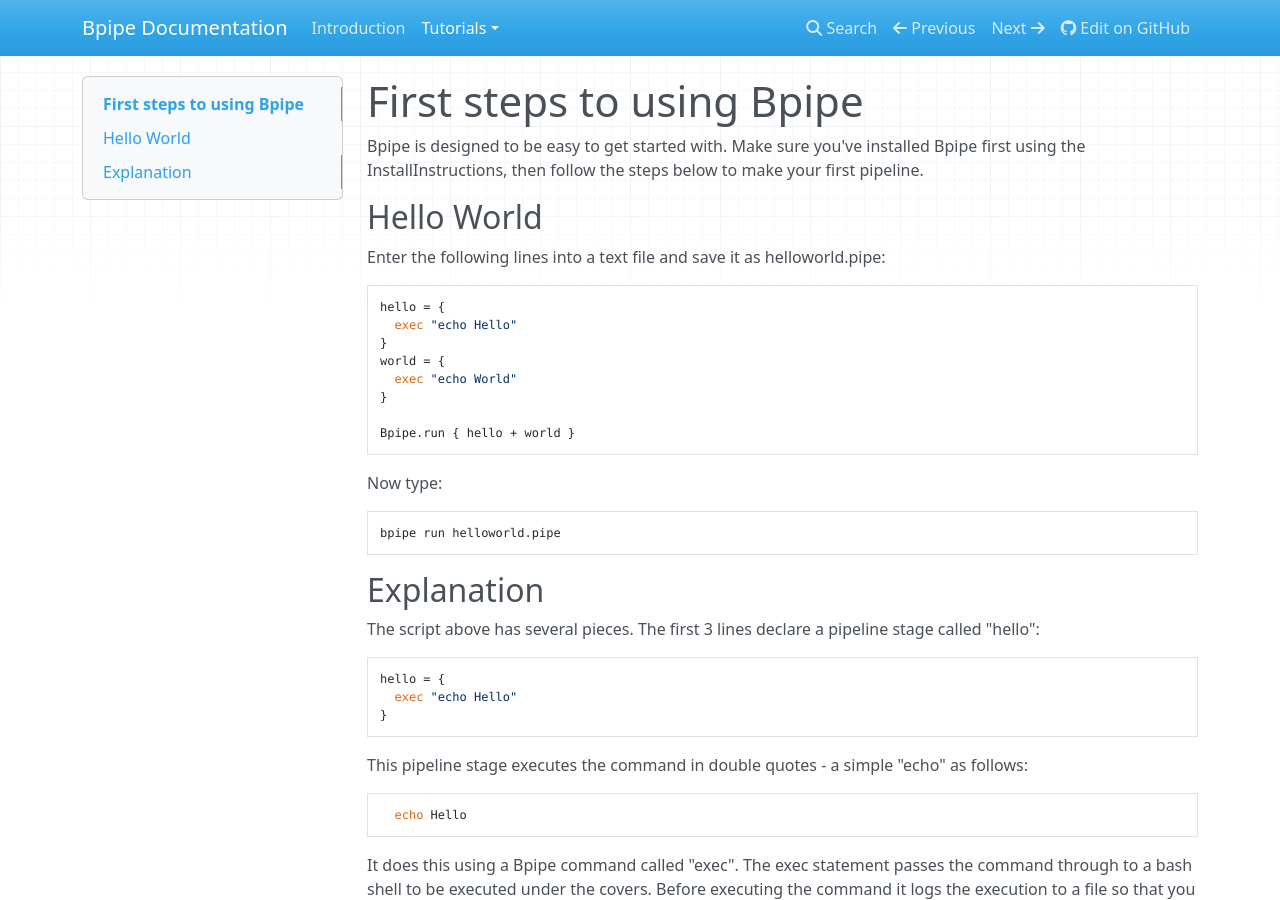
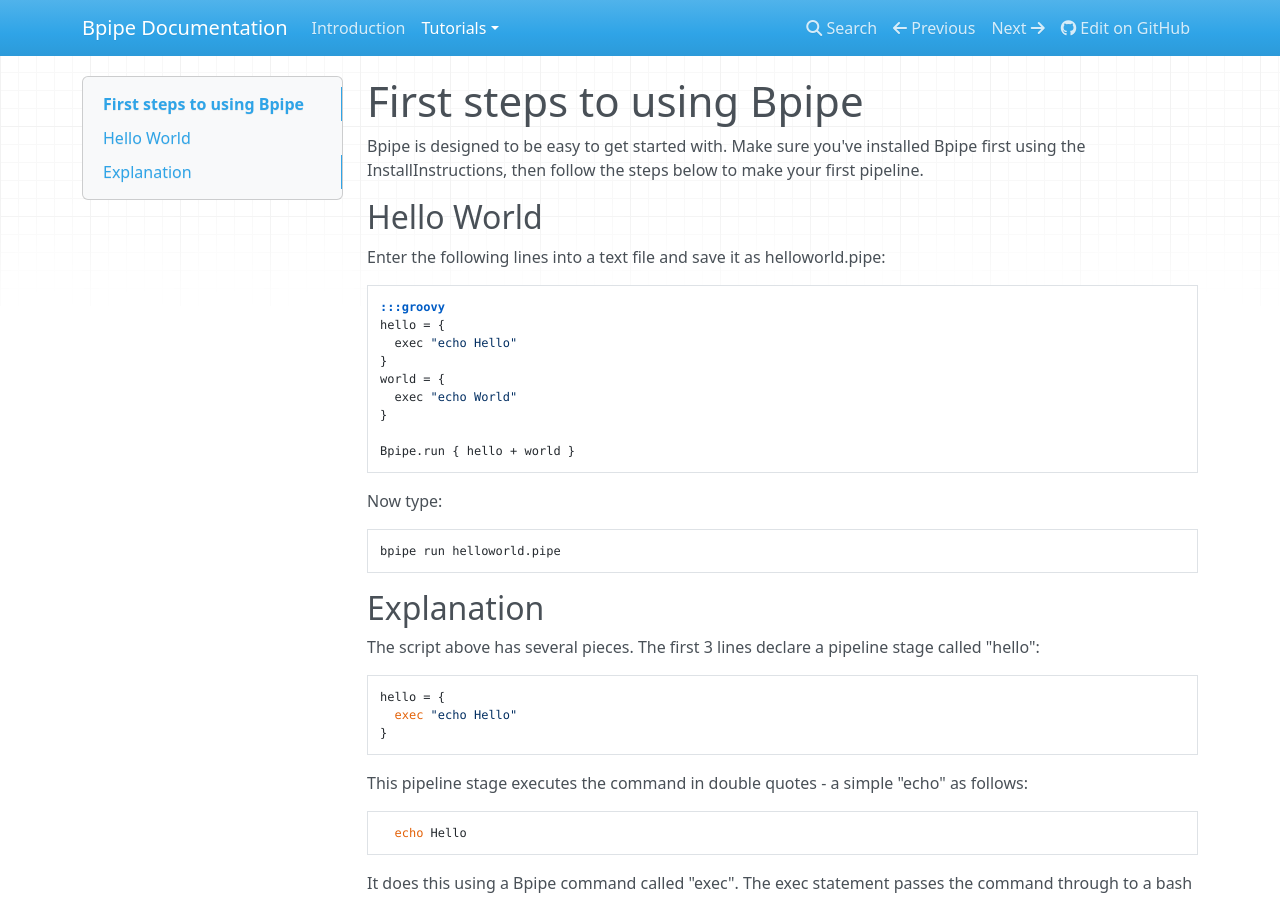
Before and after one commit to lonsbio/bpipe-docs-test, an MkDocs documentation site: the page built from docs/GettingStarted.md, in a window 1280 px wide and 900 px high. Built offline with MkDocs 1.6.1, drawn with Linux system fonts in a browser that asks for light colours; nearby versions of some CDN libraries; old or Windows-style settings are respelled for this version of MkDocs.

Commit message:
Test codehilite syntax

````diff
--- a/docs/GettingStarted.md
+++ b/docs/GettingStarted.md
@@ -8,7 +8,7 @@ Bpipe is designed to be easy to get started with.  Make sure you've installed Bp
 Enter the following lines into a text file and save it as helloworld.pipe:
 
 ```groovy
-
+:::groovy
 hello = {
   exec "echo Hello"
 }
````
